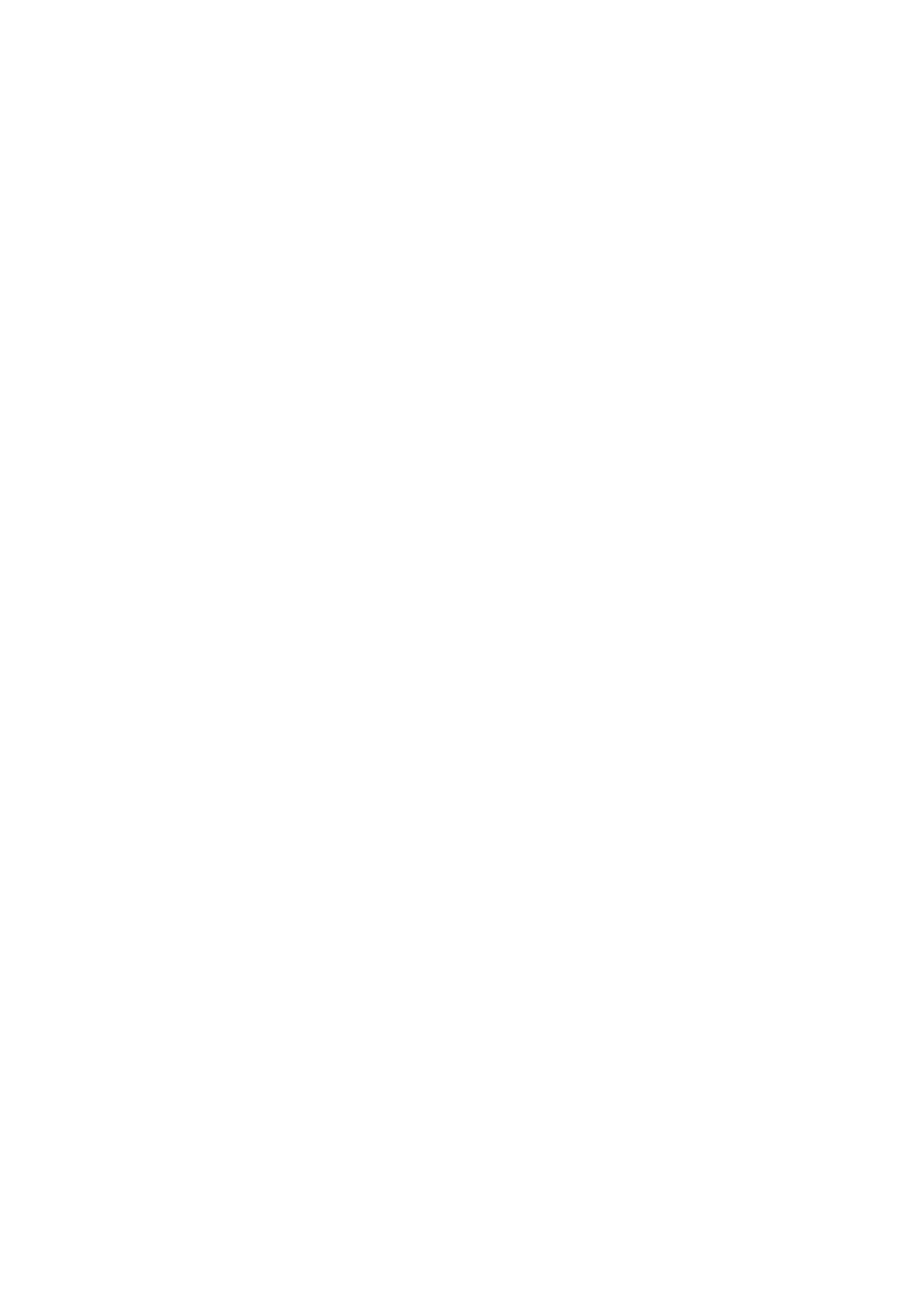
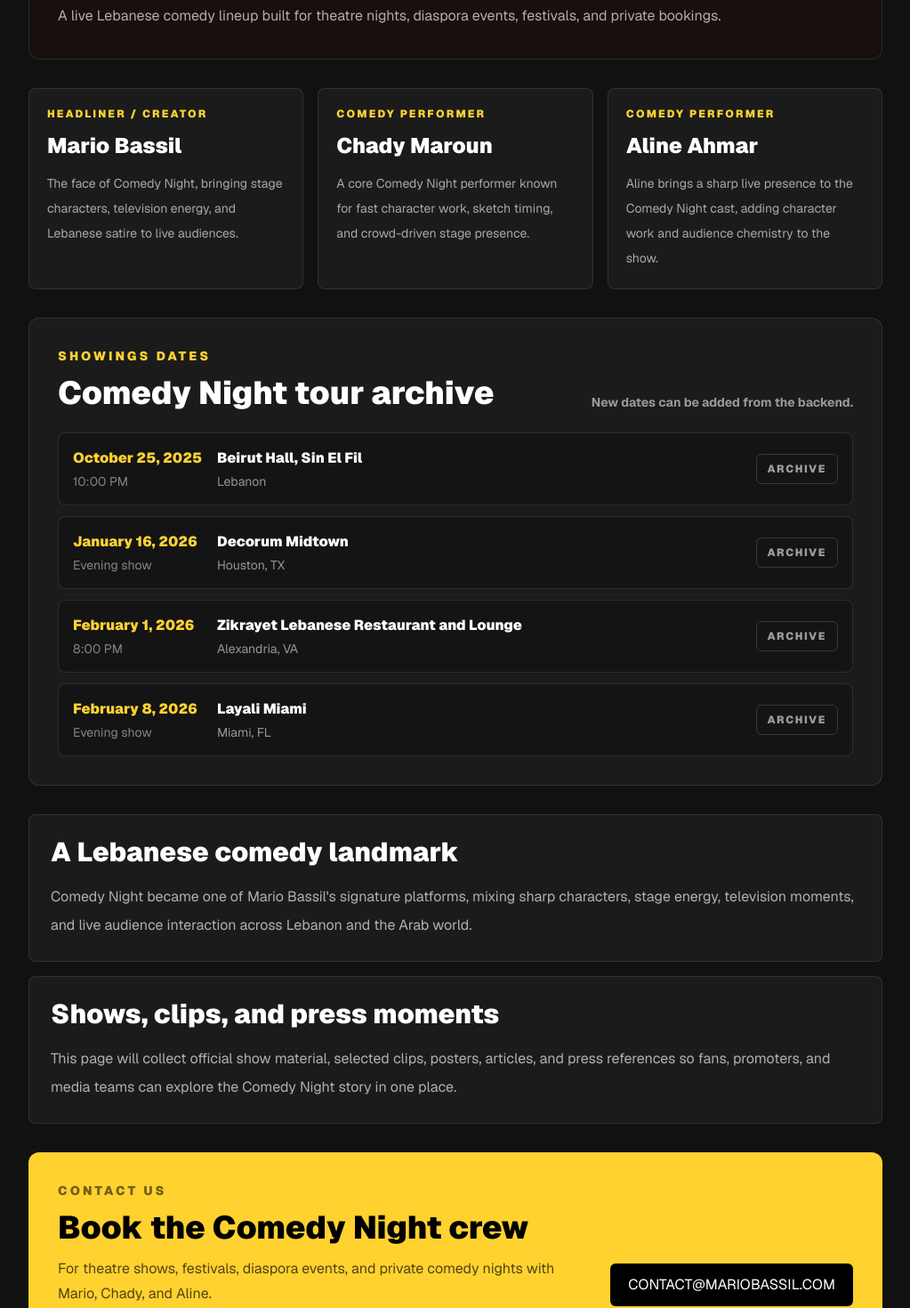
Before and after one commit to magicaiweb/magicai-mario-bassil, a Next.js app: page /websites/mario-bassil/comedy-night/ in a window 1280 px wide. Shown: the part 1320-2790 px from the top of the page at 89% size, without its empty margins (128-1151 px from the left). Before the commit the page ends 1163 px from the top, so only its background shows below. Built offline with nearby package versions, Linux system fonts and the light colour scheme.

Commit message:
Develop Comedy Night crew page

```diff
--- a/app/[slug]/page.tsx
+++ b/app/[slug]/page.tsx
@@ -1,9 +1,59 @@
+import Image from "next/image";
 import Link from "next/link";
 import { notFound } from "next/navigation";
 import { initialContent, t, type Language } from "../content";
 import { ShowreelPlayer } from "../ShowreelPlayer";
 
 type Params = Promise<{ slug: string }>;
+
+const comedyNightCrew = [
+  {
+    name: "Mario Bassil",
+    role: "Headliner / creator",
+    copy: "The face of Comedy Night, bringing stage characters, television energy, and Lebanese satire to live audiences.",
+  },
+  {
+    name: "Chady Maroun",
+    role: "Comedy performer",
+    copy: "A core Comedy Night performer known for fast character work, sketch timing, and crowd-driven stage presence.",
+  },
+  {
+    name: "Aline Ahmar",
+    role: "Comedy performer",
+    copy: "Aline brings a sharp live presence to the Comedy Night cast, adding character work and audience chemistry to the show.",
+  },
+];
+
+const comedyNightShowings = [
+  {
+    date: "October 25, 2025",
+    time: "10:00 PM",
+    venue: "Beirut Hall, Sin El Fil",
+    location: "Lebanon",
+    status: "Archive",
+  },
+  {
+    date: "January 16, 2026",
+    time: "Evening show",
+    venue: "Decorum Midtown",
+    location: "Houston, TX",
+    status: "Archive",
+  },
+  {
+    date: "February 1, 2026",
+    time: "8:00 PM",
+    venue: "Zikrayet Lebanese Restaurant and Lounge",
+    location: "Alexandria, VA",
+    status: "Archive",
+  },
+  {
+    date: "February 8, 2026",
+    time: "Evening show",
+    venue: "Layali Miami",
+    location: "Miami, FL",
+    status: "Archive",
+  },
+];
 
 export function generateStaticParams() {
   return initialContent.pages.map((page) => ({ slug: page.slug }));
@@ -67,6 +117,65 @@ export default async function CmsPage({ params }: { params: Params }) {
             </div>
           </div>
         </section>
+        {page.slug === "comedy-night" ? (
+          <>
+            <section className="mt-8 overflow-hidden rounded-xl border border-white/10 bg-[#180f0f]">
+              <div className="relative aspect-[1175/550] min-h-[220px]">
+                <Image
+                  src="/images/mario/comedy-night-crew-poster.png"
+                  alt="Comedy Night poster with Mario Bassil, Chady Maroun, and Aline Ahmar"
+                  fill
+                  sizes="(min-width: 1024px) 896px, 100vw"
+                  className="object-cover"
+                />
+              </div>
+              <div className="border-t border-white/10 p-6 sm:p-8">
+                <p className="text-sm font-black uppercase tracking-[0.22em] text-red-400">Comedy Night crew</p>
+                <h2 className="mt-3 text-3xl font-black sm:text-4xl">Mario Bassil, Chady Maroun, and Aline Ahmar</h2>
+                <p className="mt-4 max-w-3xl leading-8 text-white/66">
+                  A live Lebanese comedy lineup built for theatre nights, diaspora events, festivals, and private bookings.
+                </p>
+              </div>
+            </section>
+
+            <section className="mt-8 grid gap-4 md:grid-cols-3">
+              {comedyNightCrew.map((member) => (
+                <article key={member.name} className="rounded-lg border border-white/10 bg-white/[0.045] p-5">
+                  <p className="text-xs font-black uppercase tracking-[0.18em] text-amber-300">{member.role}</p>
+                  <h3 className="mt-3 text-2xl font-black">{member.name}</h3>
+                  <p className="mt-3 text-sm leading-7 text-white/62">{member.copy}</p>
+                </article>
+              ))}
+            </section>
+
+            <section className="mt-8 rounded-xl border border-white/10 bg-white/[0.045] p-6 sm:p-8">
+              <div className="flex flex-col justify-between gap-4 sm:flex-row sm:items-end">
+                <div>
+                  <p className="text-sm font-black uppercase tracking-[0.22em] text-amber-300">Showings dates</p>
+                  <h2 className="mt-3 text-3xl font-black sm:text-4xl">Comedy Night tour archive</h2>
+                </div>
+                <span className="text-sm font-bold text-white/55">New dates can be added from the backend.</span>
+              </div>
+              <div className="mt-6 grid gap-3">
+                {comedyNightShowings.map((showing) => (
+                  <div key={`${showing.date}-${showing.location}`} className="grid gap-3 rounded-lg border border-white/10 bg-black/24 p-4 sm:grid-cols-[150px_1fr_auto] sm:items-center">
+                    <div>
+                      <p className="font-black text-amber-300">{showing.date}</p>
+                      <p className="mt-1 text-sm text-white/48">{showing.time}</p>
+                    </div>
+                    <div>
+                      <p className="font-black">{showing.venue}</p>
+                      <p className="mt-1 text-sm text-white/55">{showing.location}</p>
+                    </div>
+                    <span className="w-fit rounded-md border border-white/15 px-3 py-2 text-xs font-black uppercase tracking-[0.14em] text-white/58">
+                      {showing.status}
+                    </span>
+                  </div>
+                ))}
+              </div>
+            </section>
+          </>
+        ) : null}
         <section className="mt-8 grid gap-4">
           {page.sections.map((section) => (
             <article
@@ -82,6 +191,25 @@ export default async function CmsPage({ params }: { params: Params }) {
             </article>
           ))}
         </section>
+        {page.slug === "comedy-night" ? (
+          <section id="contact" className="mt-8 rounded-xl border border-amber-300/35 bg-amber-300 p-6 text-black sm:p-8">
+            <p className="text-sm font-black uppercase tracking-[0.22em] text-black/55">Contact us</p>
+            <div className="mt-3 grid gap-5 lg:grid-cols-[1fr_auto] lg:items-end">
+              <div>
+                <h2 className="text-3xl font-black sm:text-4xl">Book the Comedy Night crew</h2>
+                <p className="mt-3 max-w-2xl leading-7 text-black/68">
+                  For theatre shows, festivals, diaspora events, and private comedy nights with Mario, Chady, and Aline.
+                </p>
+              </div>
+              <a
+                href={`mailto:${initialContent.contacts.email}?subject=${encodeURIComponent("Comedy Night crew booking inquiry")}`}
+                className="inline-flex rounded-md bg-black px-5 py-3 text-sm font-black uppercase text-white transition hover:bg-white hover:text-black"
+              >
+                {initialContent.contacts.email}
+              </a>
+            </div>
+          </section>
+        ) : null}
       </div>
     </main>
   );
```
Also changed, not shown: public/images/mario/comedy-night-crew-poster.png (added).
